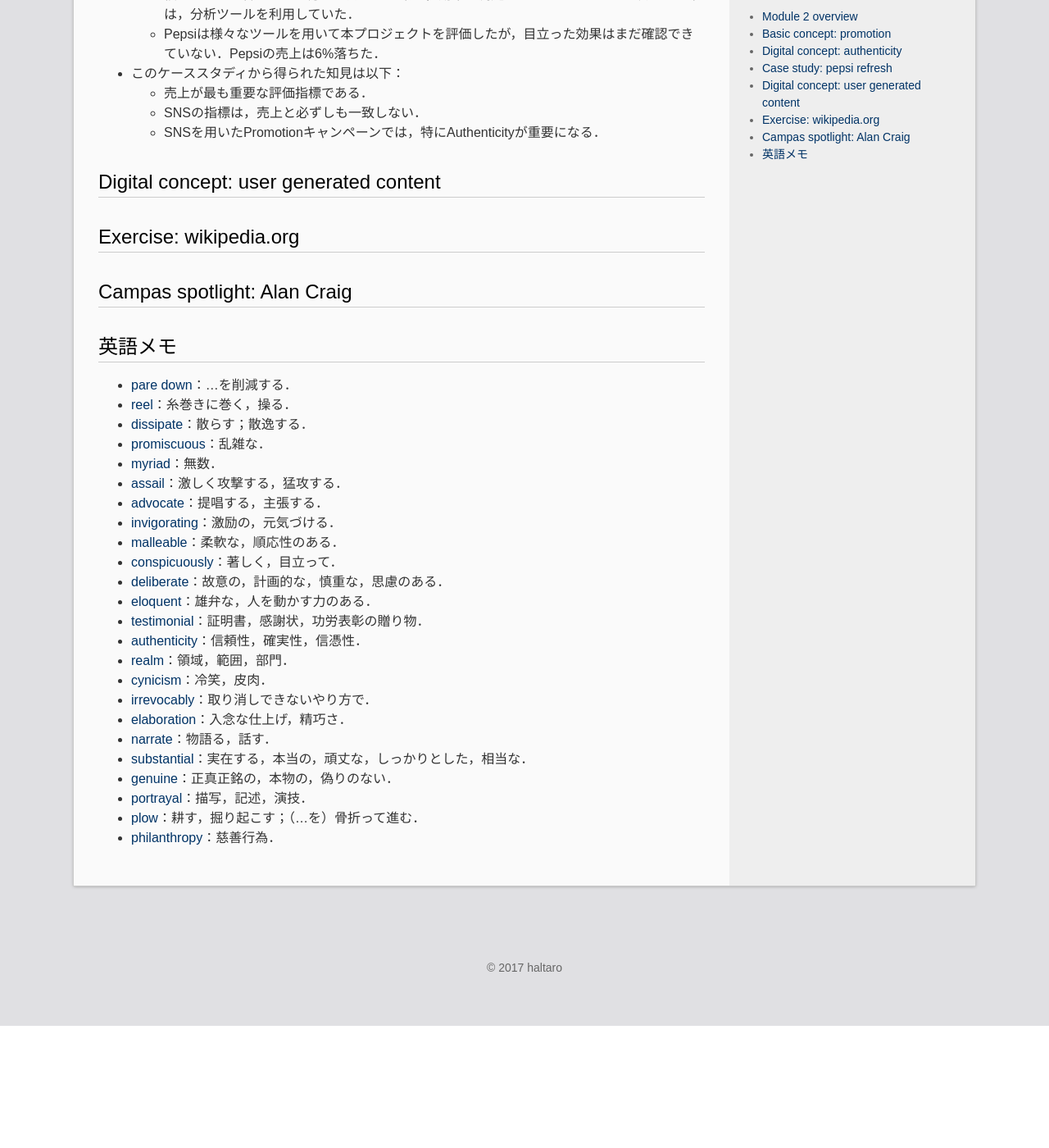
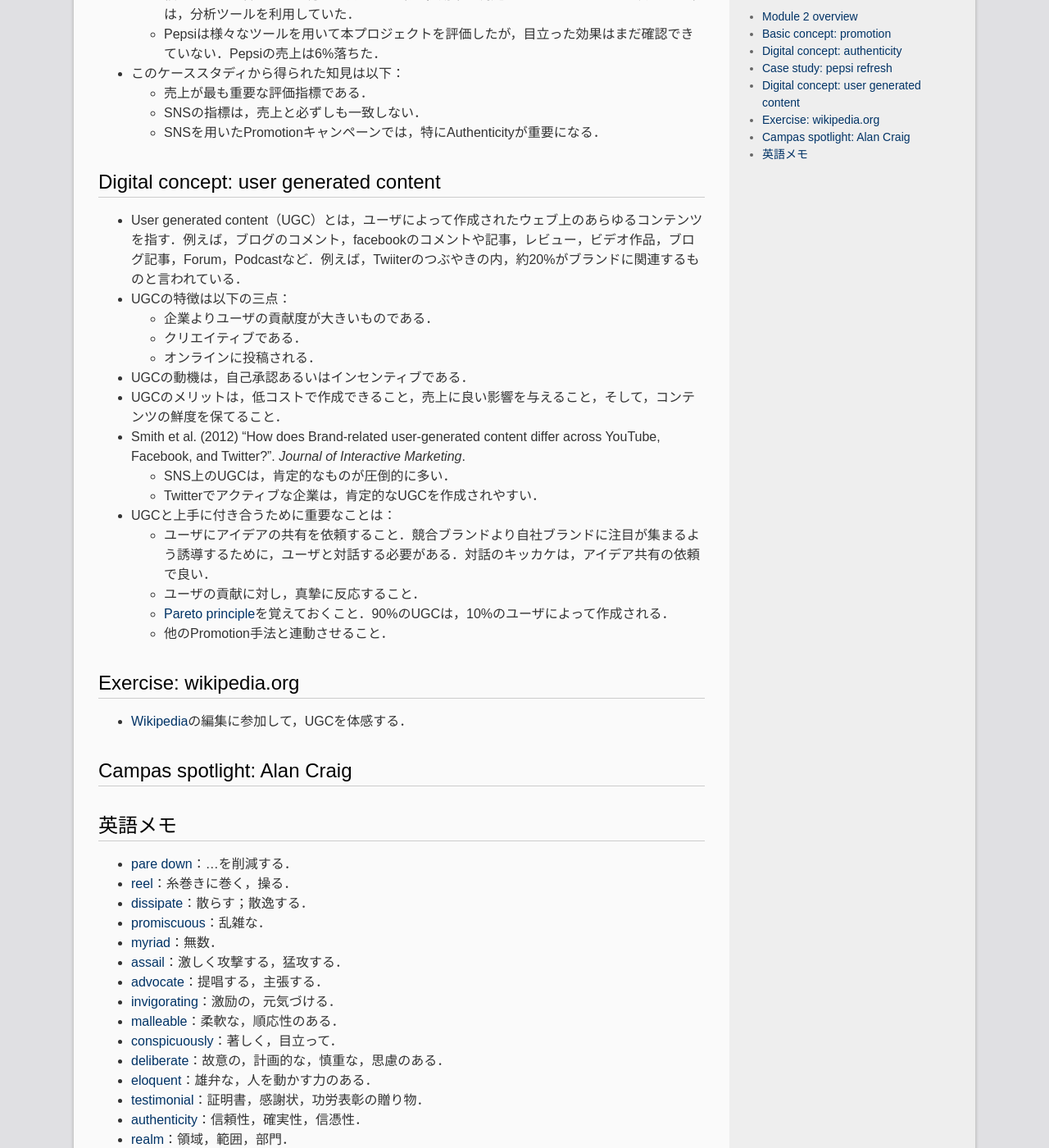
Before and after one commit to madoreenu/haltaro.github.io, a Jekyll site: the page built from _posts/2017-11-25-digital-marketing-2.md, in a window 1280 px wide and 1400 px high, scrolled down 4176 px. Shown: the whole window at 82% size. Built offline with Jekyll 4.4.1, drawn with Linux system fonts in a browser that asks for light colours; before the commit the page ends 5427 px from its top, so only the background shows below that.

Commit message:
Add wikipedia exercise

```diff
--- a/_posts/2017-11-25-digital-marketing-2.md
+++ b/_posts/2017-11-25-digital-marketing-2.md
@@ -96,9 +96,28 @@ categories:
 
 # Digital concept: user generated content
 
+* User generated content（UGC）とは，ユーザによって作成されたウェブ上のあらゆるコンテンツを指す．例えば，ブログのコメント，facebookのコメントや記事，レビュー，ビデオ作品，ブログ記事，Forum，Podcastなど．例えば，Twiiterのつぶやきの内，約20%がブランドに関連するものと言われている．
+* UGCの特徴は以下の三点：
+  * 企業よりユーザの貢献度が大きいものである．
+  * クリエイティブである．
+  * オンラインに投稿される．
+* UGCの動機は，自己承認あるいはインセンティブである．
+* UGCのメリットは，低コストで作成できること，売上に良い影響を与えること，そして，コンテンツの鮮度を保てること．
+* Smith et al. (2012) "How does Brand-related user-generated content differ across YouTube, Facebook, and Twitter?". *Journal of Interactive Marketing*.
+  * SNS上のUGCは，肯定的なものが圧倒的に多い．
+  * Twitterでアクティブな企業は，肯定的なUGCを作成されやすい．
+* UGCと上手に付き合うために重要なことは：
+  * ユーザにアイデアの共有を依頼すること．競合ブランドより自社ブランドに注目が集まるよう誘導するために，ユーザと対話する必要がある．対話のキッカケは，アイデア共有の依頼で良い．
+  * ユーザの貢献に対し，真摯に反応すること．
+  * [Pareto principle](https://en.wikipedia.org/wiki/Pareto_principle)を覚えておくこと．90%のUGCは，10%のユーザによって作成される．
+  * 他のPromotion手法と連動させること．
+
 # Exercise: wikipedia.org
 
+* [Wikipedia](https://www.wikipedia.org/)の編集に参加して，UGCを体感する．
+
 # Campas spotlight: Alan Craig
+
 
 # 英語メモ
 
```
Also changed, not shown: 2 other files.
